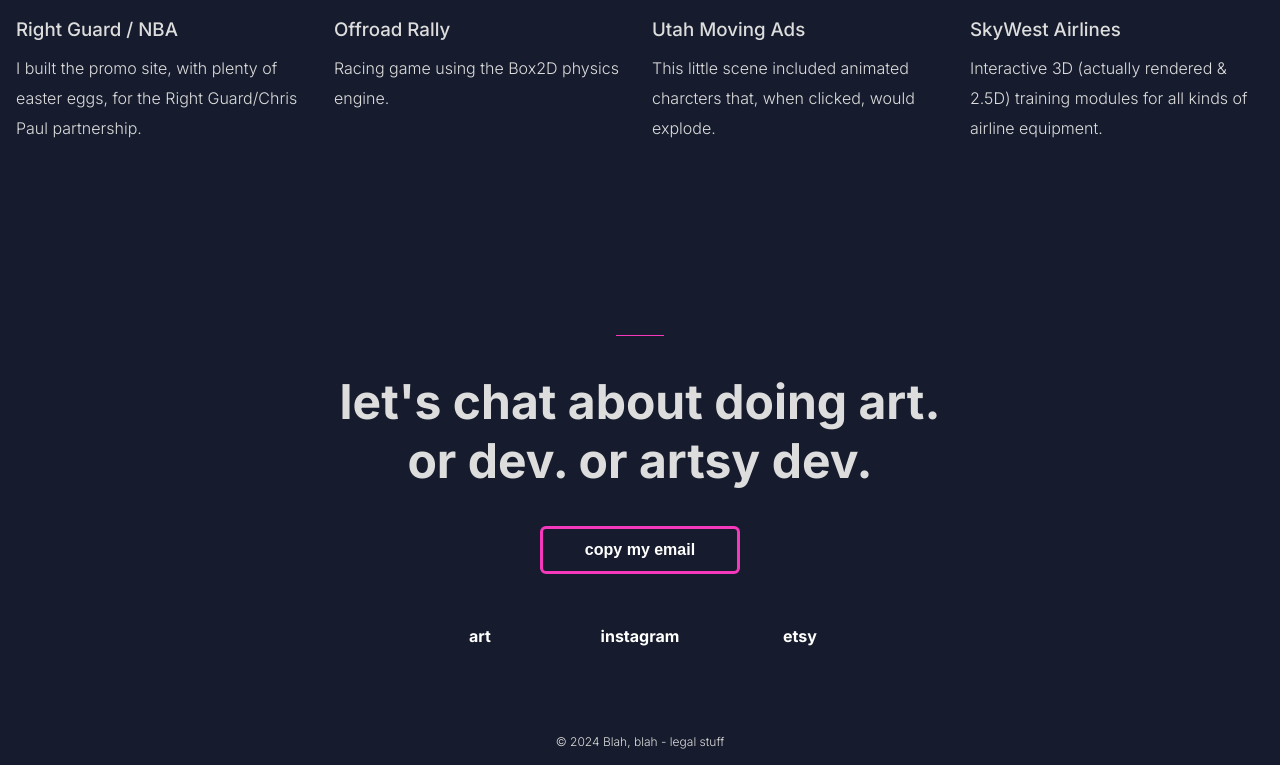
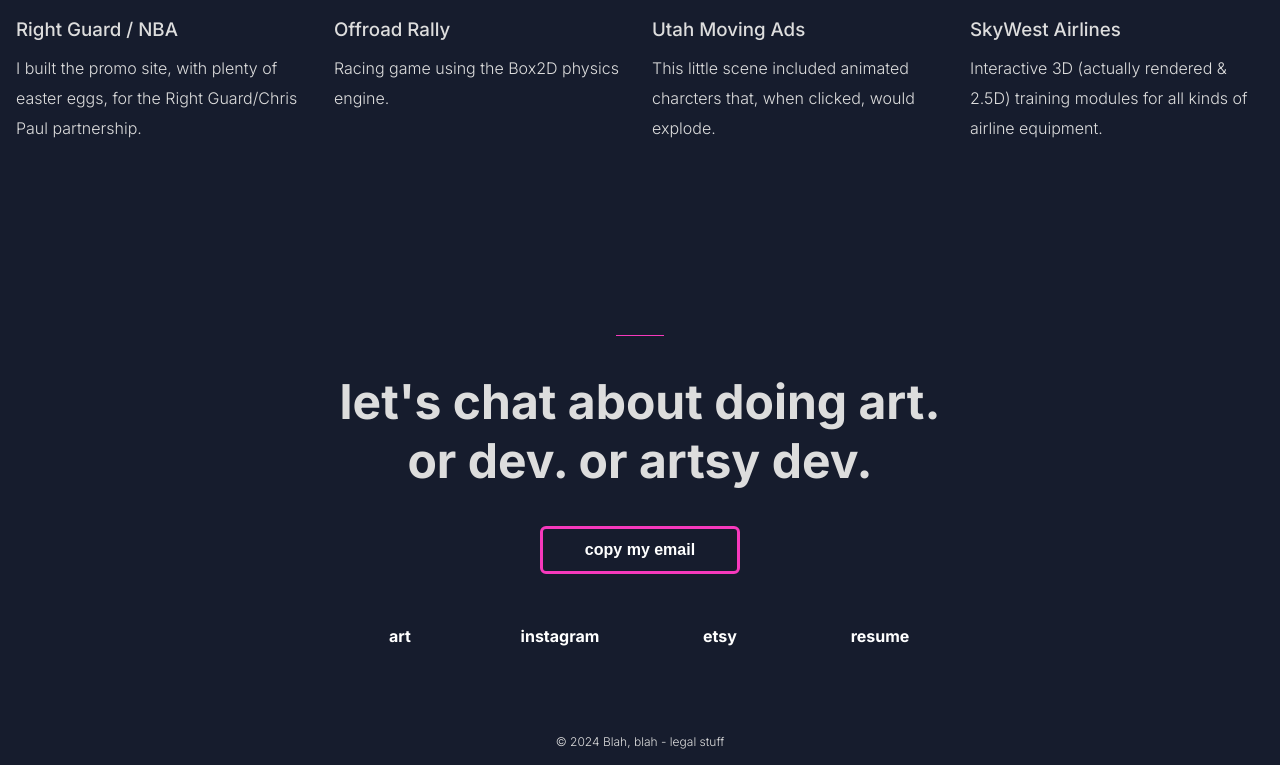
Before and after one commit to lancesnider/lance-snider, a Next.js app: page /dev in a window 1280 px wide. Shown: the part 3040-3805 px from the top of the page. Built offline with nearby package versions, Linux system fonts and the light colour scheme.

Commit message:
Add link to footer

```diff
--- a/src/components/Footer/Footer.tsx
+++ b/src/components/Footer/Footer.tsx
@@ -30,8 +30,15 @@
 
         <div className='footer__links'>
           <Link href='/'>art</Link>
-          <Link href='https://www.instagram.com/lances_art/'>instagram</Link>
-          <Link href='https://www.etsy.com/shop/artbylance'>etsy</Link>
+          <Link href='https://www.instagram.com/lances_art/' target='_blank'>
+            instagram
+          </Link>
+          <Link href='https://www.etsy.com/shop/artbylance' target='_blank'>
+            etsy
+          </Link>
+          <Link href='/resume/lance-snider__resume.pdf' target='_blank'>
+            resume
+          </Link>
         </div>
         <div className='footer__copyright'>
           {/* display the current year thatn copyright */}
```
